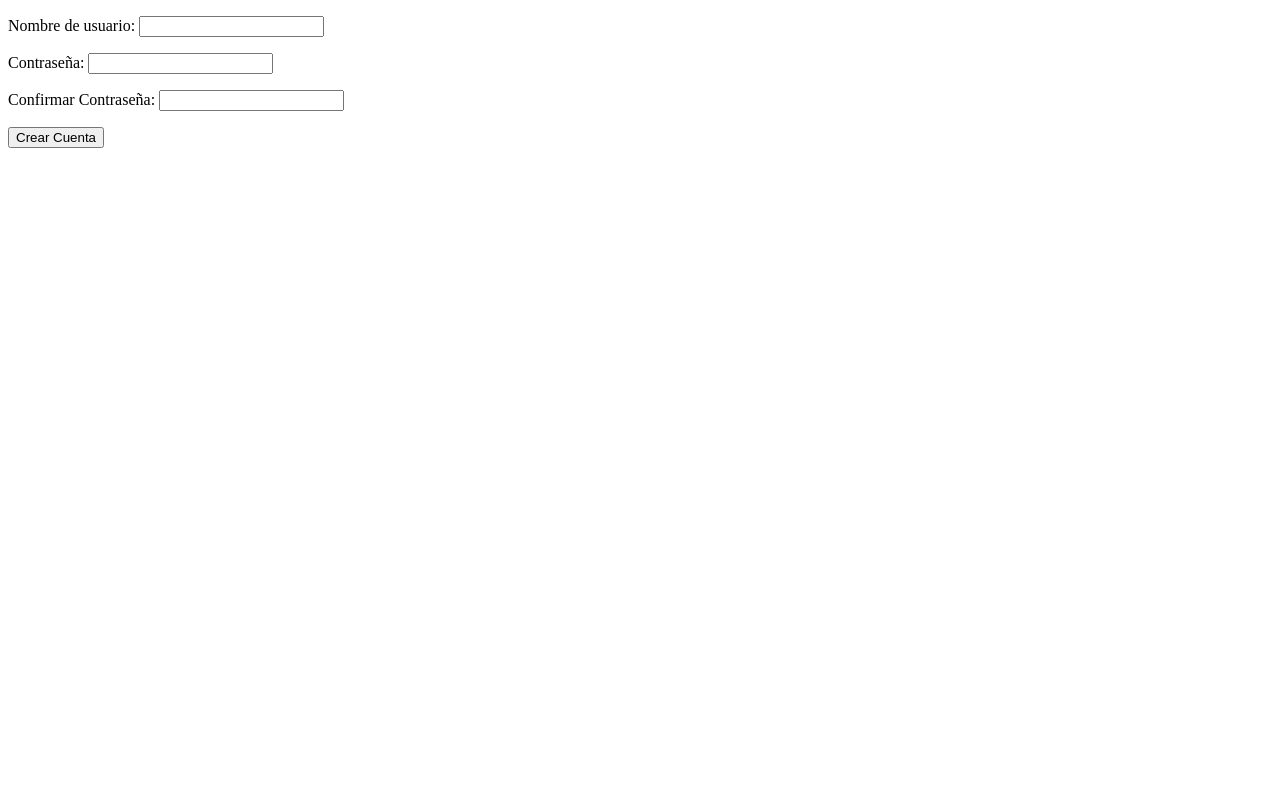
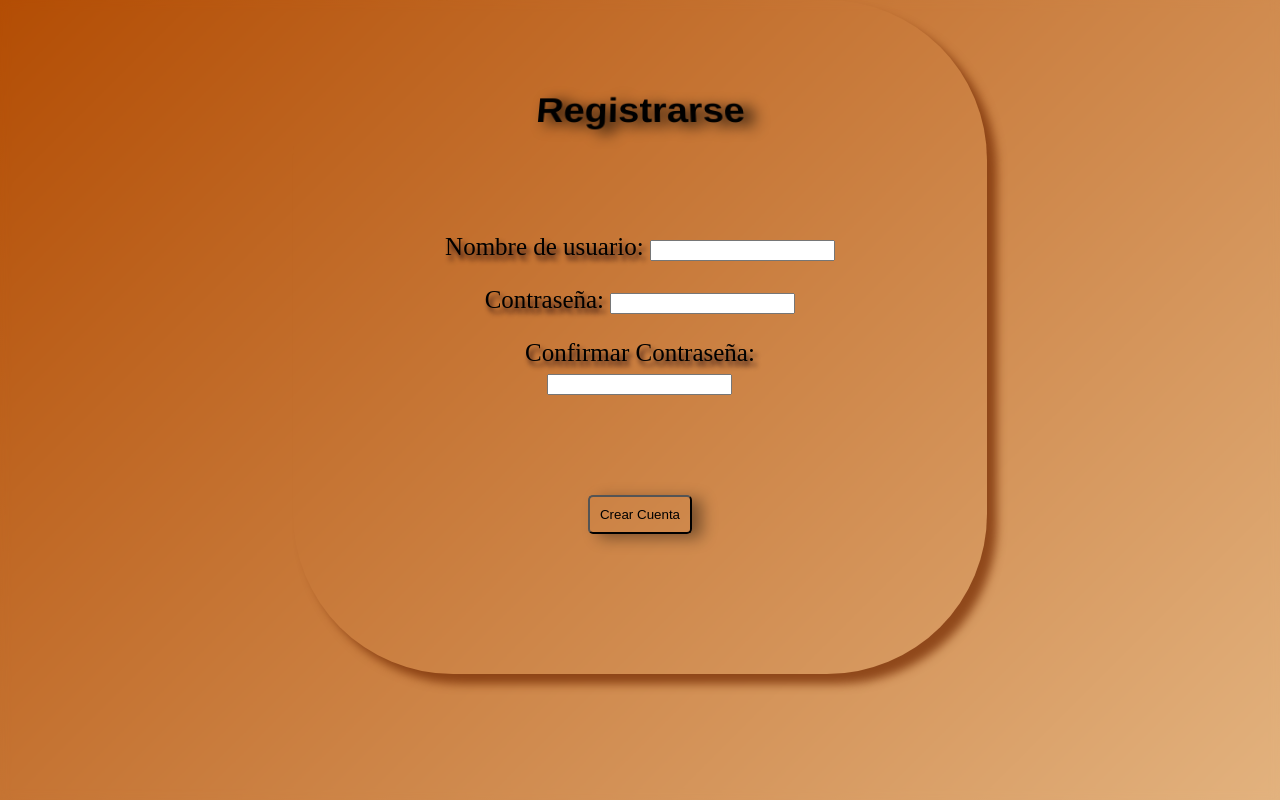
Before and after one commit to Halepan/gestion_tareas, a Django app: template users/templates/registro.html in a window 1280 px wide. Run offline with Django 5.2, Linux system fonts and the light colour scheme; the template is opened without the code that fills it: values that come from a table or form of the project are taken from there, others are empty.

Commit message:
acabando x4

```diff
--- a/users/style-css/style-inicio.css
+++ b/users/style-css/style-inicio.css
@@ -45,10 +45,10 @@ div form{
 section{
     position: relative;
     border-style: solid;
-    border-radius: 200px;
+    border-radius: 50px;
     box-shadow: 3px 5px 5px black;
-    height: 13cm;
+    height: 10cm;
     width: 12cm;
-    padding-top: 3cm;
+    padding-top: 1cm;
     margin-left: 35%;
 }
--- a/users/style-css/style-registro.css
+++ b/users/style-css/style-registro.css
@@ -1,3 +1,47 @@
-.helptext{
-    display: none;
+body {
+    margin: 0;
+    background: linear-gradient(135deg, #b34d04, #ca71118a);
+    backdrop-filter: blur(5px);
+    overflow: hidden;
+    min-height: 100vh;
 }
+h1{
+    font-size: 1cm;
+    font-family: 'Franklin Gothic Medium';
+    text-shadow: 10px 4px 15px black;
+    transform: perspective(500px) rotateX(25deg);
+
+}
+
+.button{
+    margin-top: 2cm;
+    padding: 10px;
+    background-color: transparent;
+    border-radius: 5px;
+    cursor: pointer;
+    transition: 0.3s;
+    box-shadow: 10px 4px 15px rgba(0, 0, 0, 0.4);
+}
+
+.button:hover{
+    transform: translateY(-2px);
+    box-shadow: 0 6px 20px rgba(0, 0, 0, 0.6);
+}
+
+.form{
+    font-size: 25px;
+    color: black;
+    text-shadow: 3px 5px 5px #2b0f0f;
+    margin: 1cm;
+    padding: 1cm;
+}
+
+div{
+    padding: 5%;
+    text-align: center;
+    border-style: initial;
+    box-shadow: 10px 10px 10px rgba(124, 51, 9, 0.789);
+    border-radius: 160px;
+    width: 15cm;
+    margin: auto;
+}
--- a/users/templates/registro.html
+++ b/users/templates/registro.html
@@ -4,13 +4,14 @@
     <meta charset="UTF-8" />
     <meta name="viewport" content="width=device-width, initial-scale=1.0" />
     <title>Registrarse</title>
-    <link rel="stylesheet" href="style-registro.css" />
+    <link rel="stylesheet" href="/static/style-registro.css" />
   </head>
   <body>
     <div>
-      <form method="post">
+      <h1>Registrarse</h1>
+      <form class="form" method="post">
         {%csrf_token%} {{formulario_django.as_p}}
-        <input type="submit" value="Crear Cuenta" />
+        <input class="button" type="submit" value="Crear Cuenta" />
       </form>
     </div>
   </body>
```
